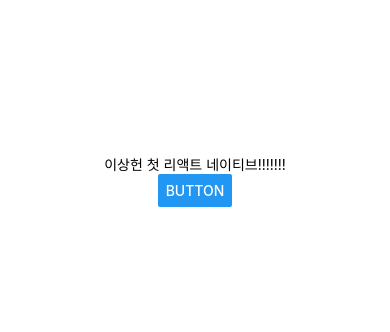
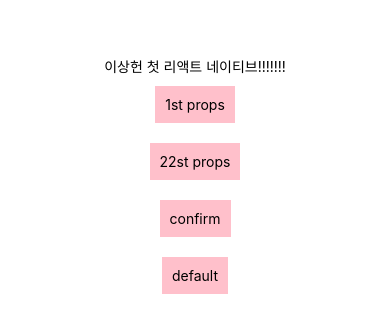
Before and after one commit to LeeSangHeon86/my-first-expo-typescript, a React Native app: screen / in a window 390 px wide. Shown: the part 242-574 px from the top of the page. Built offline with nearby package versions, Linux system fonts and the light colour scheme.

Commit message:
20220604 17:00

```diff
--- a/src/App.tsx
+++ b/src/App.tsx
@@ -1,13 +1,20 @@
 import { StatusBar } from 'expo-status-bar';
 import React from 'react';
-import { StyleSheet, Text, View, Button } from 'react-native';
+import { StyleSheet, Text, View, Button, Alert } from 'react-native';
+import MyButton from './MyButton';
 
 export default function App() {
   return (
     <View style={styles.container}>
       <Text>이상헌 첫 리액트 네이티브!!!!!!!</Text>
       <StatusBar style="auto" />
-      <Button title="button" onPress={() => alert('Click')} />
+      {/* <Button title="button" onPress={() => Alert.alert('Click')} /> */}
+      <MyButton title="1st props" onPress={() => Alert.alert('1st click')} />
+      <MyButton title="2st props" onPress={() => Alert.alert('2st click')}>
+        22st props
+      </MyButton>
+      <MyButton onPress={() => Alert.alert('3st click')}>confirm</MyButton>
+      <MyButton />
     </View>
   );
 }
@@ -19,4 +26,10 @@ const styles = StyleSheet.create({
     alignItems: 'center',
     justifyContent: 'center',
   },
+  containers: {
+    flex: 1,
+    backgroundColor: '#fff',
+    alignItems: 'center',
+    justifyContent: 'center',
+  },
 });
--- /dev/null
+++ b/src/MyButton.tsx
@@ -0,0 +1,24 @@
+import React from 'react';
+import { TouchableOpacity, View, Text, Alert } from 'react-native';
+
+type propsTypes = {
+  title?: string;
+  onPress?: () => void;
+  children?: string;
+};
+
+const MyButton = ({
+  title = 'default',
+  onPress = () => {},
+  children,
+}: propsTypes) => {
+  return (
+    <TouchableOpacity onPress={onPress}>
+      <View style={{ backgroundColor: 'pink', padding: 10, margin: 10 }}>
+        <Text>{children || title}</Text>
+      </View>
+    </TouchableOpacity>
+  );
+};
+
+export default MyButton;
```
